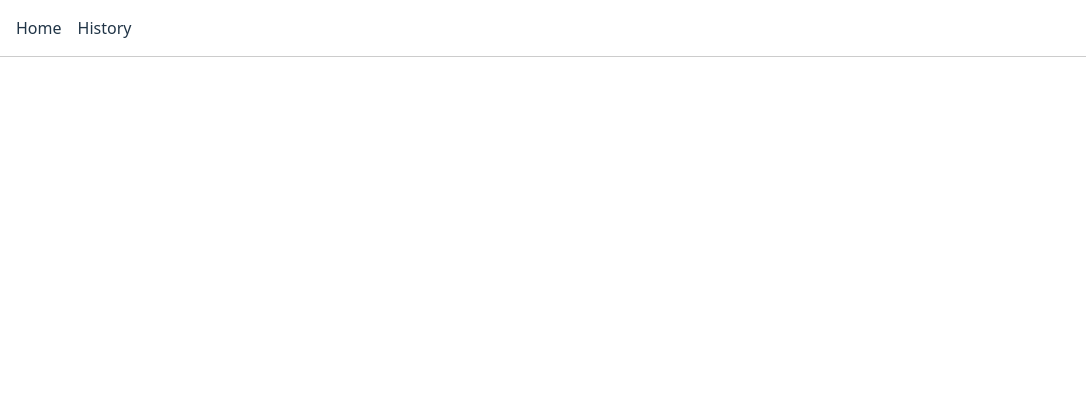
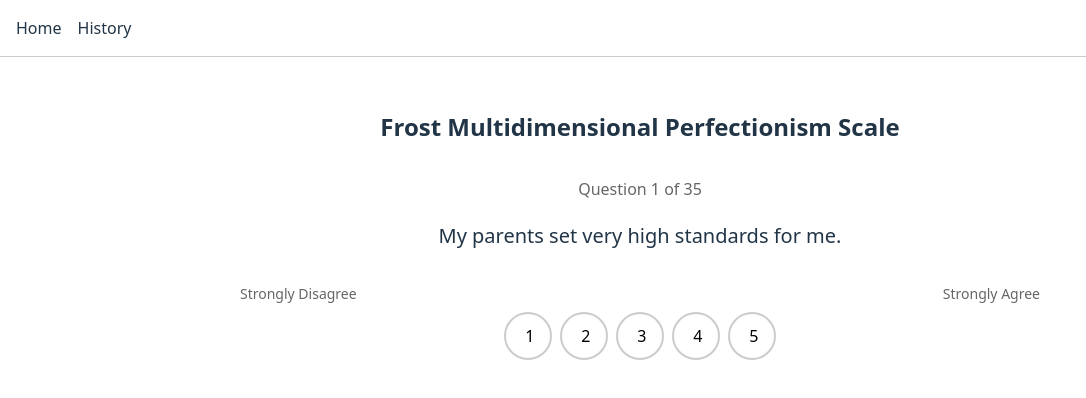
Before and after one commit to strager/self-psych, a Vue app: page /quiz/fmps/1 in a window 1280 px wide. Before the commit this address had no page. Shown: the top 398 px of the page, without its empty margins (0-1086 px from the left). Built offline with nearby package versions, Linux system fonts and the light colour scheme.

Commit message:
feat: one-click answers

```diff
--- a/src/router/index.ts
+++ b/src/router/index.ts
@@ -13,7 +13,7 @@ const router = createRouter({
       component: HomeView
     },
     {
-      path: '/quiz/:examId',
+      path: '/quiz/:examId/:question?',
       name: 'quiz',
       component: QuizView
     },
--- a/src/views/QuizView.vue
+++ b/src/views/QuizView.vue
@@ -1,5 +1,5 @@
 <script setup lang="ts">
-import { ref, computed } from 'vue'
+import { computed, watch } from 'vue'
 import { useRoute, useRouter } from 'vue-router'
 import { exams } from '../data'
 import { calculateResult } from '../utils/scoring'
@@ -10,34 +10,65 @@ const route = useRoute()
 const router = useRouter()
 
 const exam = computed(() => exams.find(e => e.id === route.params.examId))
-const currentIndex = ref(0)
-const answers = ref<Record<number, number>>({})
+const currentIndex = computed(() => {
+  const q = route.params.question
+  if (!q || Array.isArray(q)) return 0
+  const parsed = parseInt(q, 10)
+  return isNaN(parsed) ? 0 : parsed - 1
+})
+
+const storageKey = computed(() => `quiz-answers-${route.params.examId}`)
+
+function getStoredAnswers(): Record<number, number> {
+  const data = sessionStorage.getItem(storageKey.value)
+  if (!data) return {}
+  return JSON.parse(data)
+}
+
+function storeAnswers(answers: Record<number, number>) {
+  sessionStorage.setItem(storageKey.value, JSON.stringify(answers))
+}
 
 const currentQuestion = computed(() => exam.value?.questions[currentIndex.value])
 const isLastQuestion = computed(() =>
   exam.value ? currentIndex.value === exam.value.questions.length - 1 : false
 )
-const hasAnswer = computed(() =>
-  currentQuestion.value ? answers.value[currentQuestion.value.id] !== undefined : false
-)
+
+const selectedAnswer = computed(() => {
+  if (!currentQuestion.value) return null
+  const answers = getStoredAnswers()
+  return answers[currentQuestion.value.id] ?? null
+})
 
 function selectAnswer(answer: number) {
-  if (currentQuestion.value) {
-    answers.value[currentQuestion.value.id] = answer
+  if (!currentQuestion.value || !exam.value) return
+
+  const answers = getStoredAnswers()
+  answers[currentQuestion.value.id] = answer
+  storeAnswers(answers)
+
+  if (isLastQuestion.value) {
+    const result = calculateResult(exam.value, answers)
+    saveResult(result)
+    sessionStorage.removeItem(storageKey.value)
+    router.push({ name: 'results', params: { examId: exam.value.id } })
+  } else {
+    router.push({
+      name: 'quiz',
+      params: { examId: exam.value.id, question: String(currentIndex.value + 2) }
+    })
   }
 }
 
-function next() {
-  if (!hasAnswer.value || !exam.value) return
-
-  if (isLastQuestion.value) {
-    const result = calculateResult(exam.value, answers.value)
-    saveResult(result)
-    router.push({ name: 'results', params: { examId: exam.value.id } })
-  } else {
-    currentIndex.value++
+// Redirect to question 1 if no question specified
+watch(() => route.params, (params) => {
+  if (params.examId && !params.question) {
+    router.replace({
+      name: 'quiz',
+      params: { examId: params.examId, question: '1' }
+    })
   }
-}
+}, { immediate: true })
 </script>
 
 <template>
@@ -47,17 +78,10 @@ function next() {
       :question="currentQuestion"
       :question-number="currentIndex + 1"
       :total-questions="exam.questions.length"
-      :selected-answer="answers[currentQuestion.id] ?? null"
+      :selected-answer="selectedAnswer"
       :scale-max="exam.scaleMax"
       @select="selectAnswer"
     />
-    <button
-      class="next-btn"
-      :disabled="!hasAnswer"
-      @click="next"
-    >
-      {{ isLastQuestion ? 'Finish' : 'Next' }}
-    </button>
   </div>
   <div v-else>
     <p>Exam not found.</p>
@@ -72,24 +96,4 @@ function next() {
 h2 {
   margin-bottom: 2rem;
 }
-
-.next-btn {
-  margin-top: 2rem;
-  padding: 0.75rem 2rem;
-  font-size: 1rem;
-  border: none;
-  border-radius: 4px;
-  background: #333;
-  color: white;
-  cursor: pointer;
-}
-
-.next-btn:disabled {
-  background: #ccc;
-  cursor: not-allowed;
-}
-
-.next-btn:not(:disabled):hover {
-  background: #444;
-}
 </style>
```
